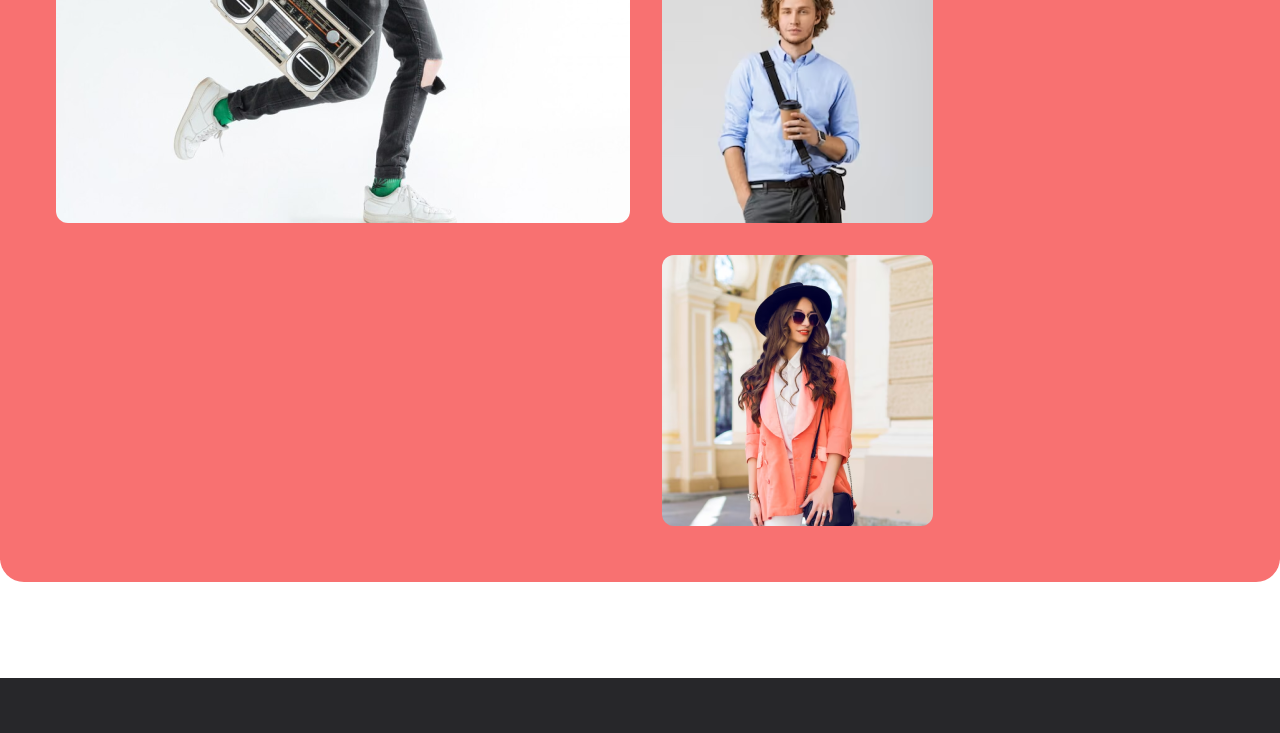
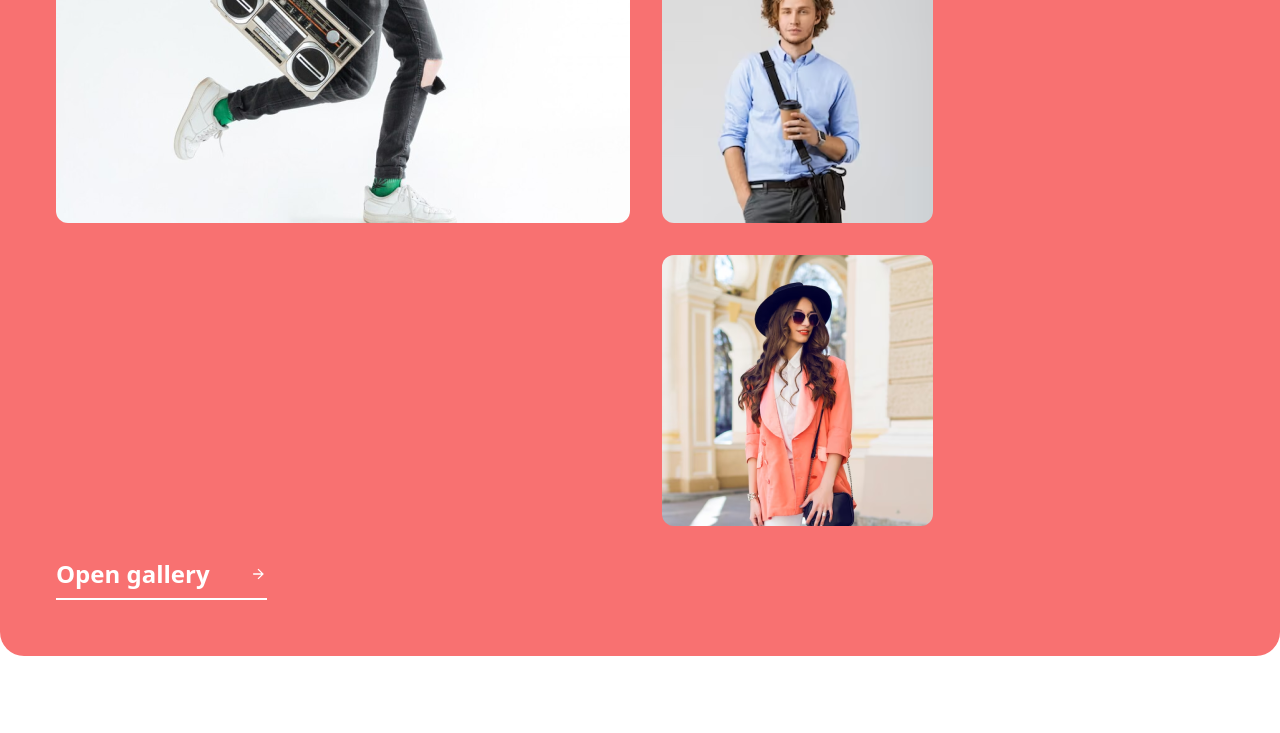
Before and after one commit to kiarashAlizadeh/ERIKO, a website: page index.html in a window 1280 px wide. Shown: the part 5283-6016 px from the top of the page. Drawn offline with Linux system fonts and the light colour scheme.

Commit message:
gallery section eddited

```diff
--- a/index.html
+++ b/index.html
@@ -426,7 +426,7 @@
         <span class="text-lg max-w-[553px] text-center mb-10">
           Find what you need We’re not just a store, we’re your story. Believe in yourself and you will be unstoppable
         </span>
-        <div class="flex justify-center items-center gap-8">
+        <div class="flex justify-center items-center gap-8 mb-8">
           <img src="./assets/images/main-gallerybig.png" alt="" class="rounded-xl">
           <div class="flex flex-wrap gap-8 max-w-[575px]">
             <img src="./assets/images/main-gallerysmall1.png" alt="" class="rounded-xl">
@@ -435,6 +435,10 @@
             <img src="./assets/images/main-gallerysmall4.png" alt="" class="rounded-xl">
           </div>
         </div>
+        <a class="flex gap-x-10 border-b-2 border-white text-2xl mr-auto font-bold pb-2" href="#">
+          Open gallery
+          <img src="./assets/images/footer-rightArrow.svg" alt="">
+        </a>
       </section>
     </main>
 
```
Also changed, not shown: assets/css/style.css.
